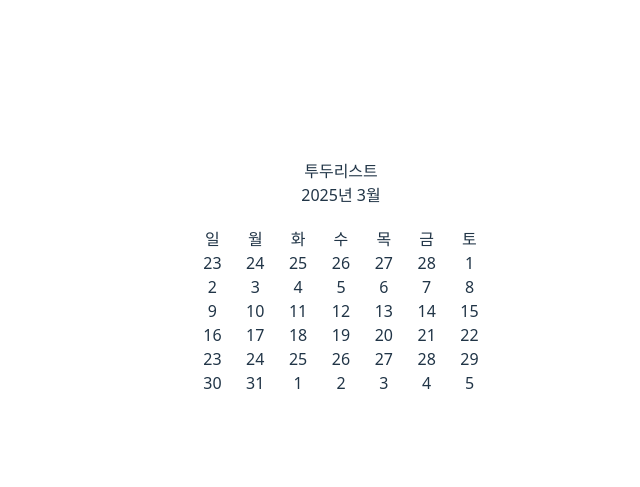
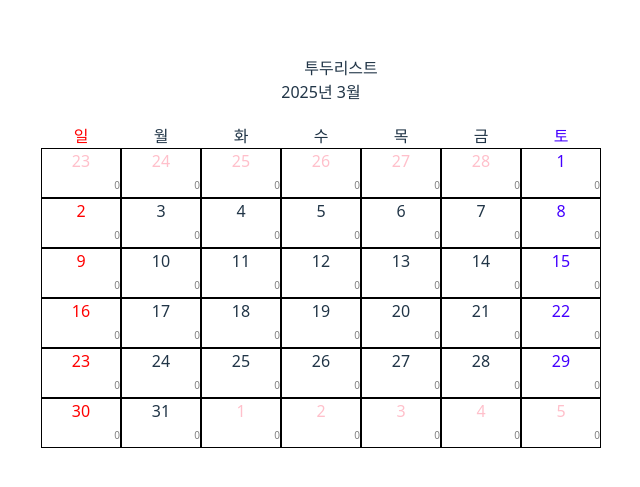
Before and after one commit to CEOS-Developers/react-todo-21th, a React (Vite) app: page / in a window 1280 px wide. Shown: the part 123-610 px from the top of the page, without its empty margins (299-939 px from the left). Built offline with nearby package versions, Linux system fonts and the light colour scheme.

Commit message:
feat: 캘린더 투두 개수 불러오기

```diff
--- a/index.html
+++ b/index.html
@@ -8,6 +8,7 @@
   </head>
   <body>
     <div id="root"></div>
+    <div id="modal-root"></div>
     <script type="module" src="/src/main.tsx"></script>
   </body>
 </html>
--- a/src/components/Calendar.tsx
+++ b/src/components/Calendar.tsx
@@ -1,13 +1,17 @@
 import styled from "styled-components";
+import CalendarDate from "./CalendarDate";
+import { loadData, TodoDataInfo } from "../utils/storage";
 
 const Calendar = () => {
   const date = new Date();
+  const currentYear = date.getFullYear();
+  const currentMonth = date.getMonth() + 1;
   const days = ["일", "월", "화", "수", "목", "금", "토"];
   const prevLastDate = new Date(date.getFullYear(), date.getMonth(), 0);
   const currentLastDate = new Date(date.getFullYear(), date.getMonth() + 1, 0);
   const prevLastDay = prevLastDate.getDay();
   const currentLastDay = currentLastDate.getDay();
-
+  const todoData: TodoDataInfo = loadData();
   const prevDates = Array.from(
     { length: prevLastDay === 6 ? 0 : prevLastDay + 1 },
     (_, i) => prevLastDate.getDate() - prevLastDay + i
@@ -18,8 +22,35 @@ const Calendar = () => {
   );
   const nextDates = Array.from({ length: 6 - currentLastDay }, (_, i) => i + 1);
   const calendarDates = [...prevDates, ...currentDates, ...nextDates];
-  console.log(calendarDates);
+  const firstDateIndex = prevDates.length;
+  const lastDateIndex = prevDates.length + currentDates.length - 1;
 
+  const notCurrentMonthdate = (index: number) => {
+    if (index < firstDateIndex || index > lastDateIndex) {
+      return true;
+    }
+    return false;
+  };
+  const selectedDate = (calandarDate: number, index: number) => {
+    let year = currentYear;
+    let month = currentMonth;
+    if (index < firstDateIndex) {
+      month = date.getMonth() === 0 ? 12 : date.getMonth();
+      if (currentMonth === 0) {
+        year = currentYear - 1;
+      }
+    } else if (index > lastDateIndex) {
+      month = currentMonth === 11 ? 1 : currentMonth + 1;
+      if (currentMonth === 11) {
+        year = currentYear + 1;
+      }
+    }
+    return `${year}/${month}/${calandarDate}`;
+  };
+  const countTodo = (date: string) => {
+    const isTodo = todoData[date] && todoData[date].length > 0;
+    return isTodo ? todoData[date].length : 0;
+  };
   return (
     <>
       <CalendarContainer>
@@ -33,7 +64,10 @@ const Calendar = () => {
         </CalendarDays>
         <CalendarDates>
           {calendarDates.map((calendarDate, i) => (
-            <DateContainer key={i}>{calendarDate}</DateContainer>
+            <DateContainer key={i} condition={notCurrentMonthdate(i)}>
+              {calendarDate}
+              <TodoCount>{countTodo(selectedDate(calendarDate, i))}</TodoCount>
+            </DateContainer>
           ))}
         </CalendarDates>
       </CalendarContainer>
@@ -42,11 +76,33 @@ const Calendar = () => {
 };
 
 export default Calendar;
+const TodoCount = styled.div`
+  font-size: 10px;
+  color: gray;
+  text-align: right;
+  margin-top: 5px;
+`;
 
+const DateContainer = styled.div<{ condition: boolean }>`
+  box-sizing: border-box;
+  width: calc(100% / 7);
+  height: 50px;
+  border: 0.5px solid #000;
+  &:nth-child(7n + 1) {
+    color: red;
+  }
+  &:nth-child(7n) {
+    color: rgb(68, 0, 255);
+  }
+  ${(props) => (props.condition ? `color:pink !important;` : ``)}
+`;
 const CalendarContainer = styled.div`
   display: flex;
   flex-direction: column;
-  width: 300px;
+  max-width: 600px;
+  width: 80%;
+  margin: 50px;
+  margin-top: 0px;
 `;
 const Title = styled.div`
   margin-bottom: 20px;
@@ -56,12 +112,15 @@ const CalendarDays = styled.div`
 `;
 const DayContainer = styled.div`
   width: calc(100% / 7);
+  &:nth-child(7n + 1) {
+    color: red;
+  }
+  &:nth-child(7n) {
+    color: rgb(68, 0, 255);
+  }
 `;
 const CalendarDates = styled.div`
   width: 100%;
   display: flex;
   flex-wrap: wrap;
 `;
-const DateContainer = styled.div`
-  width: calc(100% / 7);
-`;
--- /dev/null
+++ b/src/components/CalendarDate.tsx
@@ -0,0 +1,40 @@
+import styled from "styled-components";
+import { loadData, TodoDataInfo } from "../utils/storage";
+
+interface CalendarDateProps {
+  index: number;
+  date: string;
+  condition: boolean;
+}
+
+const CalendarDate = ({ date, condition }: CalendarDateProps) => {
+  const todoData: TodoDataInfo = loadData();
+  const todoDataCount =
+    todoData[date].length === 0 ? "" : `할일 (${todoData[date].length})개!`;
+  return (
+    <DateContainer condition={condition}>
+      {date}
+      <TodoCount>{todoDataCount}</TodoCount>
+    </DateContainer>
+  );
+};
+export default CalendarDate;
+const DateContainer = styled.div<{ condition: boolean }>`
+  box-sizing: border-box;
+  width: calc(100% / 7);
+  height: 50px;
+  border: 0.5px solid #000;
+  &:nth-child(7n + 1) {
+    color: red;
+  }
+  &:nth-child(7n) {
+    color: rgb(68, 0, 255);
+  }
+  ${(props) => (props.condition ? `color:pink !important;` : ``)}
+`;
+const TodoCount = styled.div`
+  font-size: 10px;
+  color: gray;
+  text-align: right;
+  margin-top: 5px;
+`;
--- a/src/utils/storage.tsx
+++ b/src/utils/storage.tsx
@@ -3,16 +3,16 @@ interface TodoDataItemInfo {
   content: string;
   isDone: boolean;
 }
-interface TodoDataInfo {
+export interface TodoDataInfo {
   [key: string]: TodoDataItemInfo[];
 }
 
 const saveData = (data: TodoDataInfo) => {
   localStorage.setItem(StorageKey, JSON.stringify(data));
 };
-const loadData = (): TodoDataInfo | [] => {
+const loadData = (): TodoDataInfo | {} => {
   const todoData = localStorage.getItem(StorageKey);
-  return todoData ? JSON.parse(todoData) : [];
+  return todoData ? JSON.parse(todoData) : {};
 };
 const addData = (date: string, todoData: TodoDataInfo, contents: string) => {
   if (!todoData[date]) {
```
